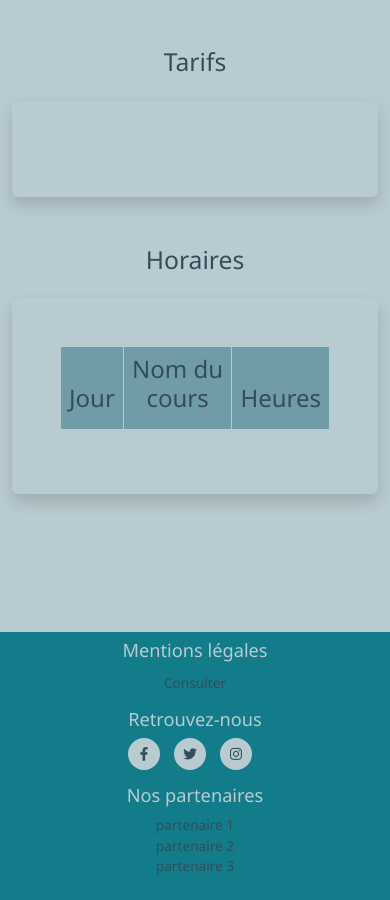
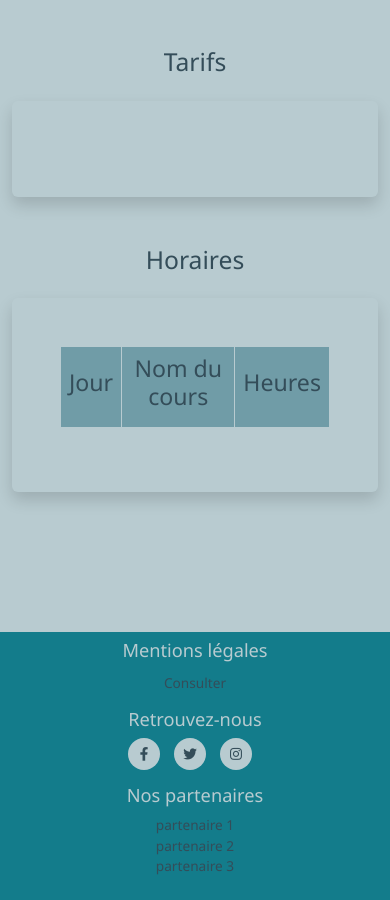
Before and after one commit to ValM-B/USBTir-a-l-arc, a Symfony app: template templates/front/horaireTarif/horaire_tarifs.html.twig in a window 390 px wide. Shown: the part 75-975 px from the top of the page. Run offline with Twig, Linux system fonts and the light colour scheme; the template is opened without the code that fills it, so the values that code supplies are empty; some libraries are stand-ins or nearby versions.

Commit message:
fix table responsive

```diff
--- a/public/css/style.css
+++ b/public/css/style.css
@@ -1,4 +1,4 @@
-/* Charte graphique :
+/* graphic chart :
 #137C8B
 #709CA7
 #B8CBD0
@@ -141,7 +141,7 @@
     width: 90%;
 }
 
-/* Tarifs et Horaires */
+/* Tarif and Datetime */
 
 .course-tarif
 {
@@ -176,7 +176,6 @@
     margin-bottom: 0.2rem;
 }
 
-
 .footer-buttons {
     display: flex;
     justify-content: space-between;
@@ -184,8 +183,8 @@
     margin-top: 20px;
 }
 .time{
-    margin-bottom: 30px; /* Espace en bas de chaque élément <li> */
-    font-size: 30px;     /* Taille de la police pour les éléments <li> */
+    margin-bottom: 30px;
+    font-size: 30px;
 }
 .case-twig {
     background-color: #344D59;
@@ -196,9 +195,6 @@
     border-color: #B8CBD0;
 }
 
-.table-slot  h3{
-    font-size: 1.5em;
-}
 .table-slot th{
     background-color: #709CA7;
     color: #344D59;
@@ -460,7 +456,7 @@
         width: calc(42 * var(--resmax));
         line-height: calc(42 * var(--resmax));
     }
-    /* Table licenciée responsive */
+    /* user's table responsive */
     .user-id,
     .user-btn-edit,
     .course-btn-edit,
--- a/templates/front/horaireTarif/horaire_tarifs.html.twig
+++ b/templates/front/horaireTarif/horaire_tarifs.html.twig
@@ -47,14 +47,14 @@
         <!-- Section Horaires -->
 
         <h2 class="mb-4 text-center">Horaires</h2>
-        <section class="p-5 section-personnalisee rounded shadow text-center">
-
-               <table class="table table-striped table-bordered table-slot">
+        <section class="p-5 rounded shadow text-center">
+            <div class="text-center justify-content-center table-responsive">
+               <table class="table table-hover table-bordered align-middle table-slot">
                     <thead>
-                    <tr>
-                        <th scope="col" ><h3>Jour</h3></th>
-                        <th scope="col" ><h3>Nom du cours</h3></th>
-                        <th scope="col" ><h3>Heures</h3></th>
+                        <tr class="align-middle">
+                            <th scope="col"><h3>Jour</h3></th>
+                            <th scope="col"><h3>Nom du cours</h3></th>
+                            <th scope="col"><h3>Heures</h3></th>
                         </tr>
                     </thead>
                     <tbody>
@@ -67,8 +67,8 @@
                         {% endfor %}
                     </tbody>
                 </table>
+            </div>
         </section>
-
     </div>
 
 {% endblock %}
--- a/templates/front/main/contact.html.twig
+++ b/templates/front/main/contact.html.twig
@@ -6,12 +6,12 @@
     <div class="container mt-5">
 
 
-    <section class="contact mb-5 p-5 section-personnalisee rounded shadow">
+    <section class="contact mb-5 p-5 rounded shadow">
 
         <h2>Contactez-nous</h2><br />
         <p>Pour toute question ou information supplémentaire sur notre association de tir à l'arc, n'hésitez pas à nous contacter : usb.archers.bosquet@free.fr</p>
     </section>
-    <section class="p-5 section-personnalisee rounded shadow">
+    <section class="p-5 rounded shadow">
     <address>
         <p><h2> Président</h2><br />
         <p>Adresse : 123 Rue de l Arc en Ciel</p>
@@ -23,7 +23,7 @@
     </div><br /><br />
 
 <div class="container mt-5 pb-5">
-    <section class="p-5 section-personnalisee rounded shadow">
+    <section class="p-5 rounded shadow">
 
         <h2 class="mb-4 text-center">Accès aux locaux</h2>
 
--- a/templates/front/main/legal_notice.html.twig
+++ b/templates/front/main/legal_notice.html.twig
@@ -4,11 +4,11 @@
 
     <div class="container pt-5 pb-5">
 
-        <section class="mb-5 p-5 section-personnalisee rounded shadow">
+        <section class="mb-5 p-5 rounded shadow">
            <h2>Mentions legales</h2>
         </section>
 
-        <section class="p-5 section-personnalisee rounded shadow">
+        <section class="p-5 rounded shadow">
 
 
     <p>Raison sociale : <strong>Nom de l'entreprise</strong></p>
--- a/templates/front/user/index.html.twig
+++ b/templates/front/user/index.html.twig
@@ -5,7 +5,7 @@
     <div class="wrapper-profil d-flex align-items-center justify-content-center">
     <div class="container">
         <h2 class="text-center profil-title">Mon Profil</h2>
-		<section class="my-4 p-4 section-personnalisee rounded shadow">
+		<section class="my-4 p-4 rounded shadow">
             <div class="row d-flex justify-content-center p-0">
 
                 <div class="col-12 col-lg-5 col-profil">
--- a/templates/front/user/show_positions.html.twig
+++ b/templates/front/user/show_positions.html.twig
@@ -5,7 +5,7 @@
     <div class="container py-5">
         <h2 class="text-center profil-title">Organigramme</h2>
 
-		<section class="my-4 p-4 section-personnalisee rounded shadow">
+		<section class="my-4 p-4 rounded shadow">
         <div class="d-flex justify-content-center p-0">
 
 			<div class="organization-chart">
```
Lines whose indentation alone changed are shown as unchanged.
